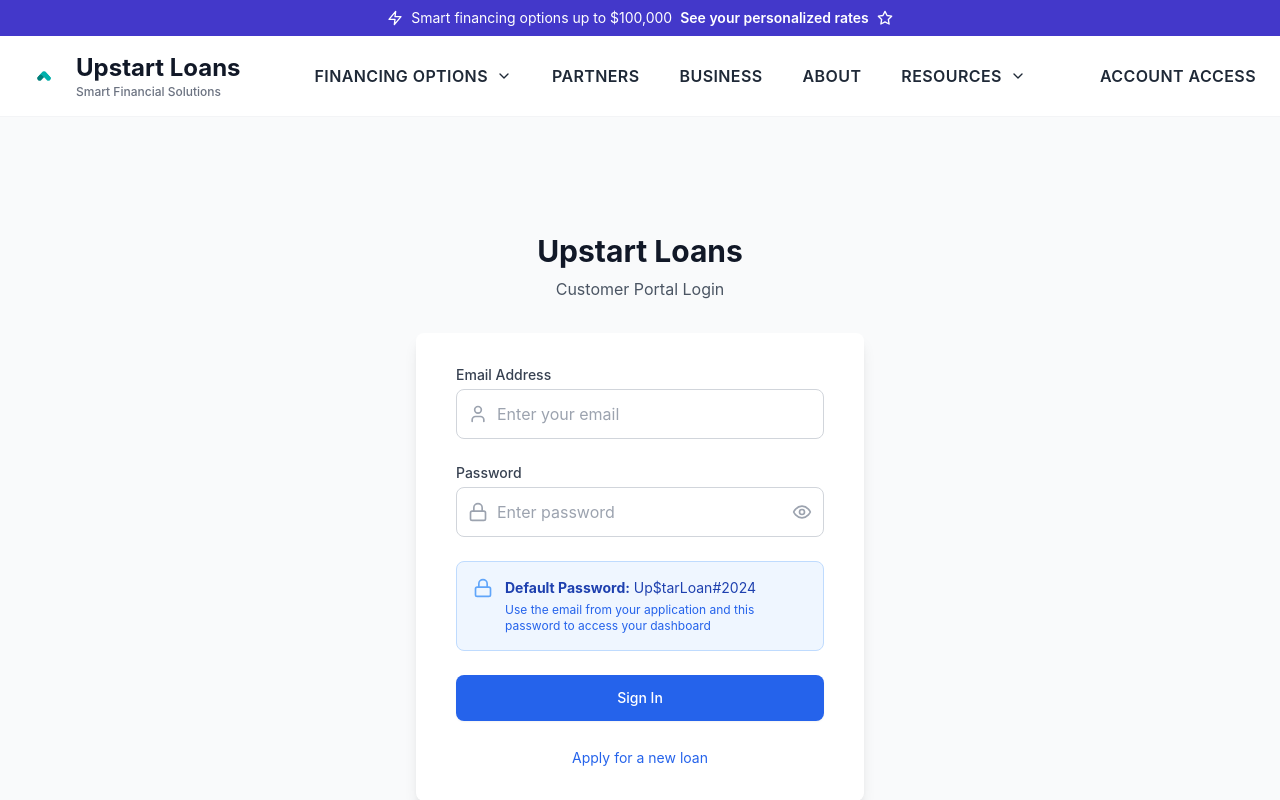
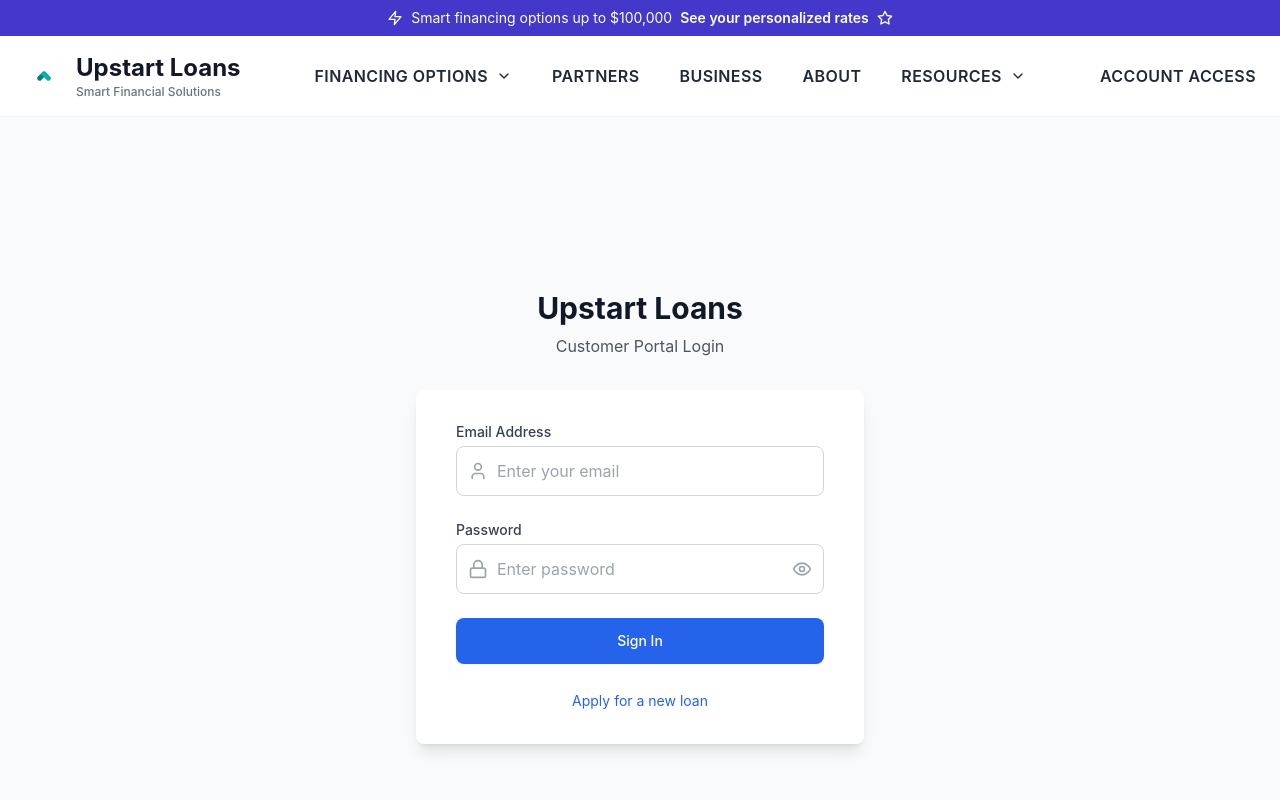
Before and after one commit to finproject-web/UPSTARLOANS, a React (Vite) app: page /customer-login in a window 1280 px wide. Shown: the top 800 px of the page. Built offline with nearby package versions, Linux system fonts and the light colour scheme.

Commit message:
Remove default password display from customer login page for security

```diff
--- a/src/pages/CustomerLogin.jsx
+++ b/src/pages/CustomerLogin.jsx
@@ -149,22 +149,6 @@
               </div>
             </div>
 
-            <div className="bg-blue-50 border border-blue-200 rounded-lg p-4">
-              <div className="flex">
-                <div className="flex-shrink-0">
-                  <Lock className="h-5 w-5 text-blue-400" />
-                </div>
-                <div className="ml-3">
-                  <p className="text-sm text-blue-800">
-                    <strong>Default Password:</strong> {DEFAULT_CUSTOMER_PASSWORD}
-                  </p>
-                  <p className="text-xs text-blue-600 mt-1">
-                    Use the email from your application and this password to access your dashboard
-                  </p>
-                </div>
-              </div>
-            </div>
-
             <div>
               <button
                 type="submit"
```
